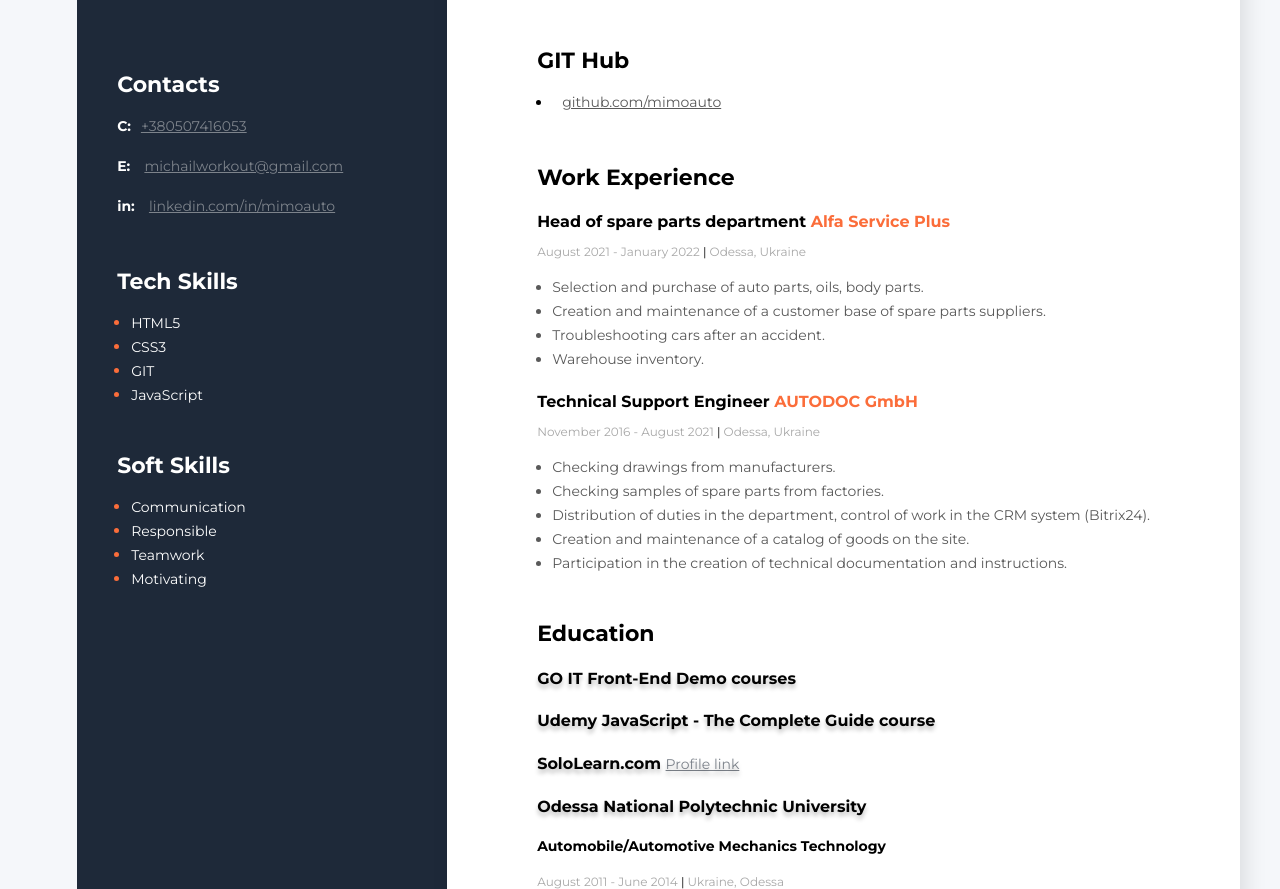
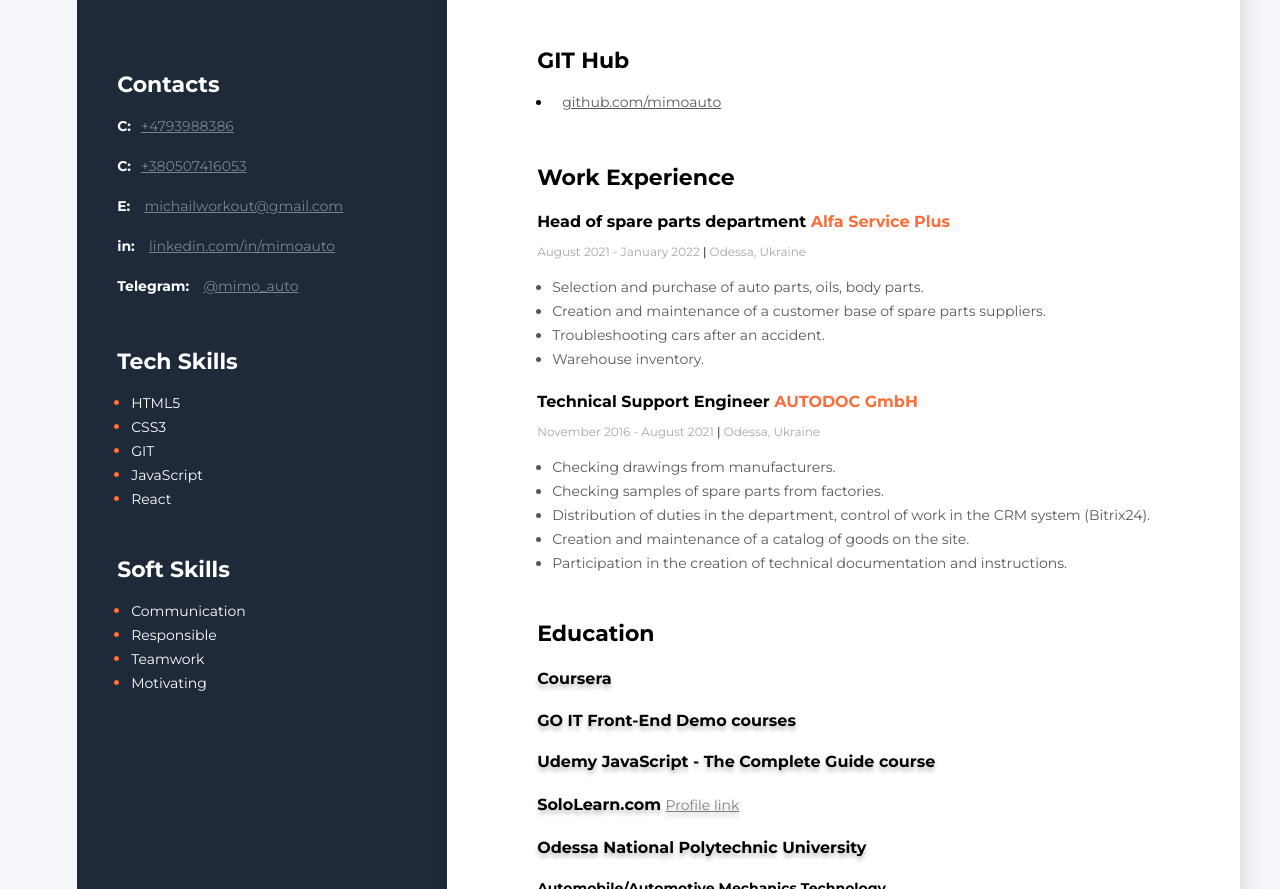
Before and after one commit to mimoauto/My-CV, a plain HTML site: page index.html in a window 1280 px wide. Shown: the part 530-1419 px from the top of the page. Drawn offline with Linux system fonts and the light colour scheme.

Commit message:
Updating
Add contacts, skills, educations

```diff
--- a/index.html
+++ b/index.html
@@ -106,6 +106,7 @@
         <div class="education">
 
           <h3 class="education-title">Education</h3>
+          <h4 class="univesity">Coursera</h4>
           <h4 class="univesity">GO IT Front-End Demo courses</h4>
           <h4 class="univesity">Udemy JavaScript - The Complete Guide course</h4>
           <h4 class="univesity">SoloLearn.com </span
@@ -134,6 +135,12 @@
             <p>
               <span class="contact-type">C:</span
               ><a href="tel:+380507416053" class="contact-link"
+                >+4793988386</a
+              >
+            </p>
+            <p>
+              <span class="contact-type">C:</span
+              ><a href="tel:+380507416053" class="contact-link"
                 >+380507416053</a
               >
             </p>
@@ -147,6 +154,12 @@
               <span class="contact-type">in:</span>
               <a href="https://www.linkedin.com/in/mimoauto/" class="contact-link"
                 >linkedin.com/in/mimoauto</a
+              >
+            </p>
+            <p>
+              <span class="contact-type">Telegram:</span>
+              <a href="https://t.me/mimo_auto" class="contact-link"
+                >@mimo_auto</a
               >
             </p>
           </div>
@@ -166,6 +179,9 @@
             </li>
             <li class="tech-skills-item">
               <span class="tech-skills-text">JavaScript</span>
+            </li>
+            <li class="tech-skills-item">
+              <span class="tech-skills-text">React</span>
             </li>
           </ul>
         </div>
```
Also changed, not shown: 1 other file.
